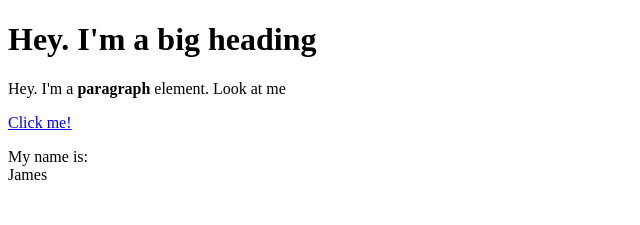
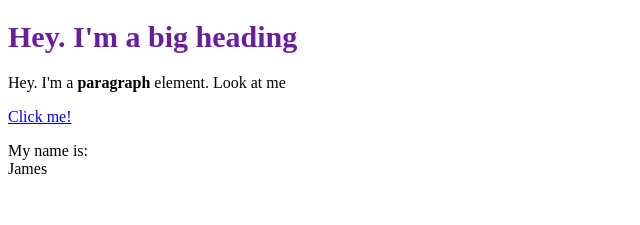
Before and after one commit to jg15887/cartoon-hero, a plain HTML site: page test.html in a window 1280 px wide. Shown: the top 225 px of the page, without its empty margins (0-640 px from the left). Drawn offline with Linux system fonts and the light colour scheme.

Commit message:
added style

```diff
--- a/test.html
+++ b/test.html
@@ -4,7 +4,7 @@
 	<title>Test page</title>
 </head>
 <body>
-	<h1>Hey. I'm a big heading</h1>
+	<h1 style="font-size: 30px; color: #6B1DA1;">Hey. I'm a big heading</h1>
 	<p>Hey. I'm a <B>paragraph</B> element.  Look at me</p>
 	<a href="https://google.com" target="_blank" title="Let's go to Google">Click me!</a>
 	<p>My name is: <BR>
```
